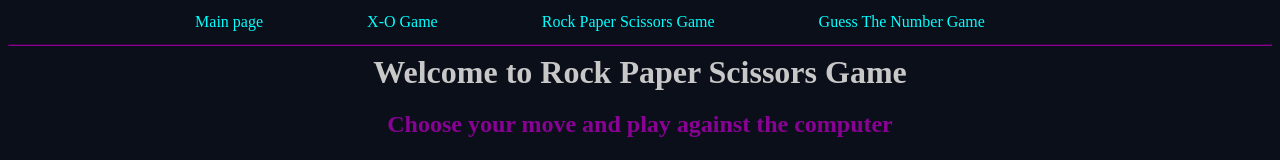
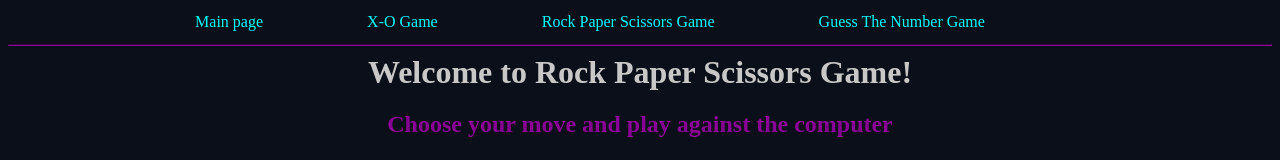
Before and after one commit to Radwa1126/PlayZone, a plain HTML site: page rps.html in a window 1280 px wide. Shown: the top 160 px of the page. Drawn offline with Linux system fonts and the light colour scheme.

Commit message:
Update rps.html

```diff
--- a/rps.html
+++ b/rps.html
@@ -21,7 +21,7 @@
             <hr>
         </header>
         <div id="description">
-            <h1>Welcome to Rock Paper Scissors Game</h1>
+            <h1>Welcome to Rock Paper Scissors Game!</h1>
             <h2>Choose your move and play against the computer</h2>
             <h2>Rock beats Scissors, Scissors beats Paper, and Paper beats Rock</h2>
             <h2>Good Luck!</h2>
```
